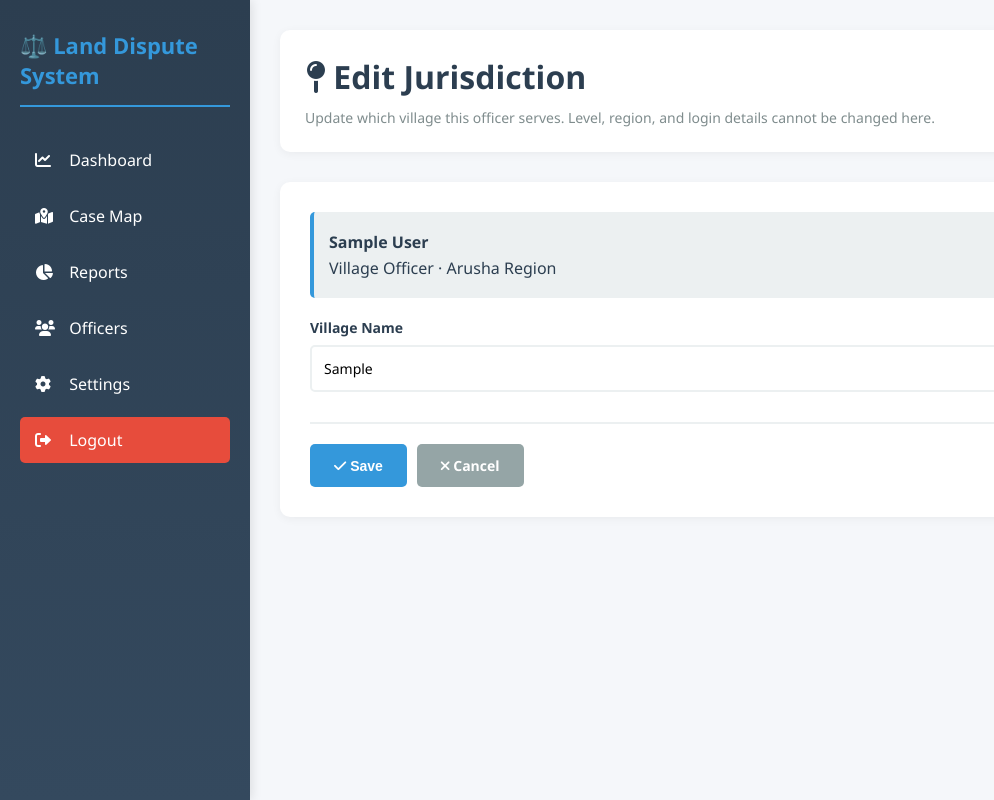
After one commit to Eliot1001/land-_dispute_system, a Django app: page /officers/1/edit-jurisdiction/ in a window 1280 px wide. The commit adds this page. Shown: the whole page, without its empty margins (0-994 px from the left). Run offline with Django 5.2, Linux system fonts and the light colour scheme; a user stored in the database is signed in; tables that the repository leaves empty hold one stand-in row (values such as "Sample post").

Commit message:
Let admins edit an officer's jurisdiction
Admin-only edit page that changes just the village/ward/district name
for an officer - level, region, and login details stay fixed. Not
applicable to Regional/High Court officers, who cover the whole region.

```diff
--- /dev/null
+++ b/backend/landsystem/templates/edit_officer_jurisdiction.html
@@ -0,0 +1,258 @@
+{% load static %}
+<!DOCTYPE html>
+<html lang="en">
+<head>
+    <meta charset="UTF-8">
+    <meta name="viewport" content="width=device-width, initial-scale=1.0, maximum-scale=1.0, user-scalable=no">
+    <meta name="theme-color" content="#667eea">
+    <meta name="description" content="Edit an officer's jurisdiction">
+    <link rel="manifest" href="{% static 'manifest.json' %}">
+    <link rel="icon" type="image/png" href="{% static 'images/logo-192x192.png' %}">
+    <link rel="apple-touch-icon" href="{% static 'images/logo-192x192.png' %}">
+    <title>Edit Jurisdiction - Land Dispute Management System</title>
+    <link rel="stylesheet" href="https://cdnjs.cloudflare.com/ajax/libs/font-awesome/6.0.0/css/all.min.css">
+    <style>
+        * {
+            margin: 0;
+            padding: 0;
+            box-sizing: border-box;
+        }
+
+        body {
+            font-family: 'Segoe UI', Tahoma, Geneva, Verdana, sans-serif;
+            background-color: #f5f7fa;
+        }
+
+        .container {
+            display: flex;
+            min-height: 100vh;
+        }
+
+        .sidebar {
+            width: 250px;
+            background: linear-gradient(180deg, #2c3e50 0%, #34495e 100%);
+            color: white;
+            padding: 30px 20px;
+            position: fixed;
+            left: 0;
+            top: 0;
+            bottom: 0;
+            box-shadow: 2px 0 10px rgba(0, 0, 0, 0.1);
+        }
+
+        .sidebar h2 {
+            font-size: 22px;
+            margin-bottom: 30px;
+            color: #3498db;
+            border-bottom: 2px solid #3498db;
+            padding-bottom: 15px;
+        }
+
+        .sidebar a {
+            display: block;
+            color: white;
+            text-decoration: none;
+            padding: 12px 15px;
+            margin: 10px 0;
+            border-radius: 5px;
+            transition: all 0.3s;
+        }
+
+        .sidebar a:hover {
+            background-color: #3498db;
+            padding-left: 25px;
+        }
+
+        .sidebar a i {
+            margin-right: 10px;
+            width: 20px;
+        }
+
+        .logout-btn {
+            margin-top: 40px;
+            background-color: #e74c3c !important;
+        }
+
+        .main-content {
+            flex: 1;
+            margin-left: 250px;
+            padding: 30px;
+        }
+
+        .header {
+            background: white;
+            padding: 25px;
+            border-radius: 10px;
+            box-shadow: 0 2px 10px rgba(0, 0, 0, 0.05);
+            margin-bottom: 30px;
+        }
+
+        .header h1 {
+            color: #2c3e50;
+            font-size: 32px;
+            margin-bottom: 10px;
+        }
+
+        .header p {
+            color: #7f8c8d;
+            font-size: 14px;
+        }
+
+        .settings-container {
+            background: white;
+            border-radius: 10px;
+            box-shadow: 0 2px 10px rgba(0, 0, 0, 0.05);
+            padding: 30px;
+        }
+
+        .form-group {
+            margin-bottom: 20px;
+        }
+
+        .form-group label {
+            display: block;
+            margin-bottom: 8px;
+            color: #2c3e50;
+            font-weight: 600;
+            font-size: 14px;
+        }
+
+        .form-group input {
+            width: 100%;
+            padding: 12px;
+            border: 2px solid #ecf0f1;
+            border-radius: 5px;
+            font-size: 14px;
+            font-family: inherit;
+            transition: border-color 0.3s;
+        }
+
+        .form-group input:focus {
+            outline: none;
+            border-color: #3498db;
+        }
+
+        .btn {
+            padding: 12px 24px;
+            border: none;
+            border-radius: 5px;
+            cursor: pointer;
+            font-size: 14px;
+            font-weight: 600;
+            transition: all 0.3s;
+            text-decoration: none;
+            display: inline-block;
+        }
+
+        .btn-primary {
+            background: #3498db;
+            color: white;
+        }
+
+        .btn-primary:hover {
+            background: #2980b9;
+        }
+
+        .btn-secondary {
+            background: #95a5a6;
+            color: white;
+        }
+
+        .btn-secondary:hover {
+            background: #7f8c8d;
+        }
+
+        .action-buttons {
+            display: flex;
+            gap: 10px;
+            margin-top: 30px;
+            padding-top: 20px;
+            border-top: 2px solid #ecf0f1;
+        }
+
+        .alert {
+            padding: 15px;
+            border-radius: 5px;
+            margin-bottom: 20px;
+            display: flex;
+            align-items: center;
+            gap: 10px;
+        }
+
+        .alert-error {
+            background: #f8d7da;
+            color: #721c24;
+            border: 1px solid #f5c6cb;
+        }
+
+        .officer-summary {
+            background: #ecf0f1;
+            padding: 15px;
+            border-radius: 5px;
+            margin-bottom: 20px;
+            border-left: 4px solid #3498db;
+        }
+
+        .officer-summary p {
+            color: #2c3e50;
+            margin: 4px 0;
+        }
+    </style>
+</head>
+<body>
+    <div class="container">
+        <!-- Sidebar -->
+        <div class="sidebar">
+            <h2>⚖️ Land Dispute System</h2>
+            <a href="{% url 'dashboard' %}"><i class="fas fa-chart-line"></i> Dashboard</a>
+            <a href="{% url 'case_map' %}"><i class="fas fa-map-location-dot"></i> Case Map</a>
+            <a href="{% url 'case_reports' %}"><i class="fas fa-chart-pie"></i> Reports</a>
+            <a href="{% url 'officer_list' %}"><i class="fas fa-users"></i> Officers</a>
+            <a href="{% url 'settings' %}"><i class="fas fa-cog"></i> Settings</a>
+            <a href="{% url 'logout' %}" class="logout-btn"><i class="fas fa-sign-out-alt"></i> Logout</a>
+        </div>
+
+        <!-- Main Content -->
+        <div class="main-content">
+            <div class="header">
+                <h1><i class="fas fa-map-pin"></i> Edit Jurisdiction</h1>
+                <p>Update which {{ jurisdiction_label|lower }} this officer serves. Level, region, and login details cannot be changed here.</p>
+            </div>
+
+            {% if error %}
+            <div class="alert alert-error">
+                <i class="fas fa-exclamation-circle"></i>
+                <span>{{ error }}</span>
+            </div>
+            {% endif %}
+
+            <div class="settings-container">
+                <div class="officer-summary">
+                    <p><strong>{{ officer.user.get_full_name|default:officer.user.username }}</strong></p>
+                    <p>{{ officer.get_level_display }} &middot; {{ officer.get_region_display }}</p>
+                </div>
+
+                <form method="POST">
+                    {% csrf_token %}
+
+                    <div class="form-group">
+                        <label for="jurisdiction">{{ jurisdiction_label }} Name</label>
+                        <input type="text" id="jurisdiction" name="jurisdiction" value="{{ officer.jurisdiction }}" placeholder="e.g., Chamwino" required>
+                    </div>
+
+                    <div class="action-buttons">
+                        <button type="submit" class="btn btn-primary">
+                            <i class="fas fa-check"></i> Save
+                        </button>
+                        <a href="{% url 'officer_list' %}" class="btn btn-secondary">
+                            <i class="fas fa-times"></i> Cancel
+                        </a>
+                    </div>
+                </form>
+            </div>
+        </div>
+    </div>
+
+    <script src="{% static 'js/pwa.js' %}"></script>
+</body>
+</html>
--- a/backend/landsystem/urls.py
+++ b/backend/landsystem/urls.py
@@ -14,6 +14,7 @@ urlpatterns = [
     path('settings/', views.settings, name='settings'),
     path('officers/', views.officer_list, name='officer_list'),
     path('officers/register/', views.register_officer, name='register_officer'),
+    path('officers/<int:officer_id>/edit-jurisdiction/', views.edit_officer_jurisdiction, name='edit_officer_jurisdiction'),
     path('officers/<int:officer_id>/delete/', views.delete_officer, name='delete_officer'),
     path('reports/', views.case_reports, name='case_reports'),
 
--- a/backend/landsystem/views.py
+++ b/backend/landsystem/views.py
@@ -355,7 +355,10 @@ def officer_list(request):
     if not is_admin_user(request.user):
         return HttpResponseForbidden("Only administrators can view officers.")
 
-    return render(request, 'officers.html', {'officers': get_registered_officers()})
+    return render(request, 'officers.html', {
+        'officers': get_registered_officers(),
+        'levels_requiring_jurisdiction': LEVELS_REQUIRING_JURISDICTION,
+    })
 
 
 @login_required(login_url='login')
@@ -429,6 +432,39 @@ def register_officer(request):
         'initial_level': request.GET.get('level', ''),
         'initial_region': request.GET.get('region', ''),
     })
+
+
+@login_required(login_url='login')
+def edit_officer_jurisdiction(request, officer_id):
+    """Admin-only: update the specific village/ward/district an officer
+    serves. Only the jurisdiction can be changed here - level, region, and
+    login details stay fixed once an officer is registered."""
+    if not is_admin_user(request.user):
+        return HttpResponseForbidden("Only administrators can edit officers.")
+
+    officer = get_object_or_404(OfficerProfile, pk=officer_id)
+
+    if officer.level not in LEVELS_REQUIRING_JURISDICTION:
+        messages.error(request, f'{officer.get_level_display()} officers cover the whole region, so there\'s no jurisdiction to set.')
+        return redirect('officer_list')
+
+    jurisdiction_label = officer.get_level_display().replace(' Officer', '')
+
+    if request.method == 'POST':
+        jurisdiction = request.POST.get('jurisdiction', '').strip()
+        if not jurisdiction:
+            return render(request, 'edit_officer_jurisdiction.html', {
+                'officer': officer,
+                'jurisdiction_label': jurisdiction_label,
+                'error': f'Please enter which {jurisdiction_label.lower()} this officer serves.',
+            })
+
+        officer.jurisdiction = jurisdiction
+        officer.save()
+        messages.success(request, f'Updated jurisdiction for {officer.user.get_full_name() or officer.user.username}.')
+        return redirect('officer_list')
+
+    return render(request, 'edit_officer_jurisdiction.html', {'officer': officer, 'jurisdiction_label': jurisdiction_label})
 
 
 @login_required(login_url='login')
```
Also changed, not shown: backend/landsystem/templates/officers.html (+6 -1 lines).
